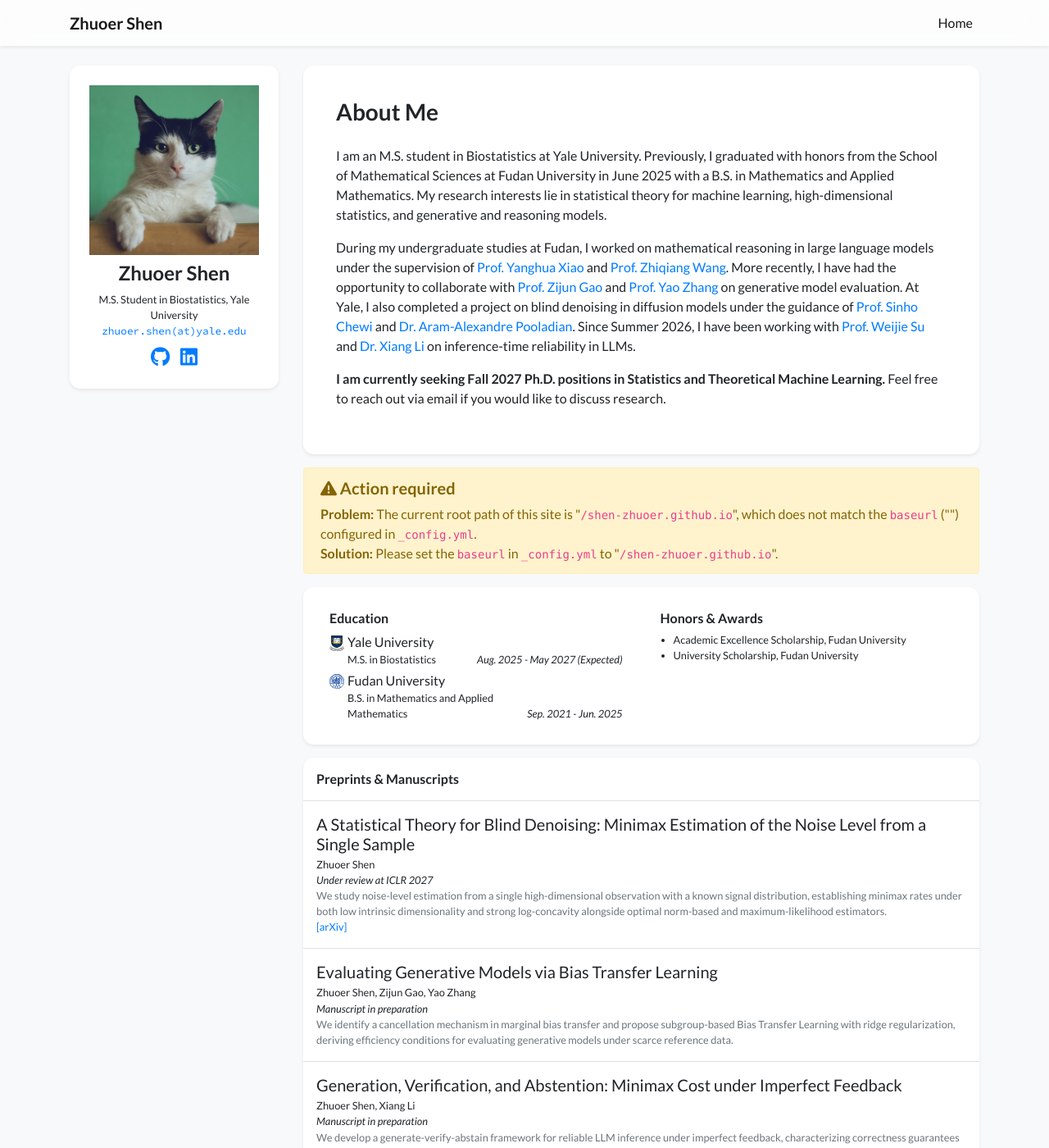
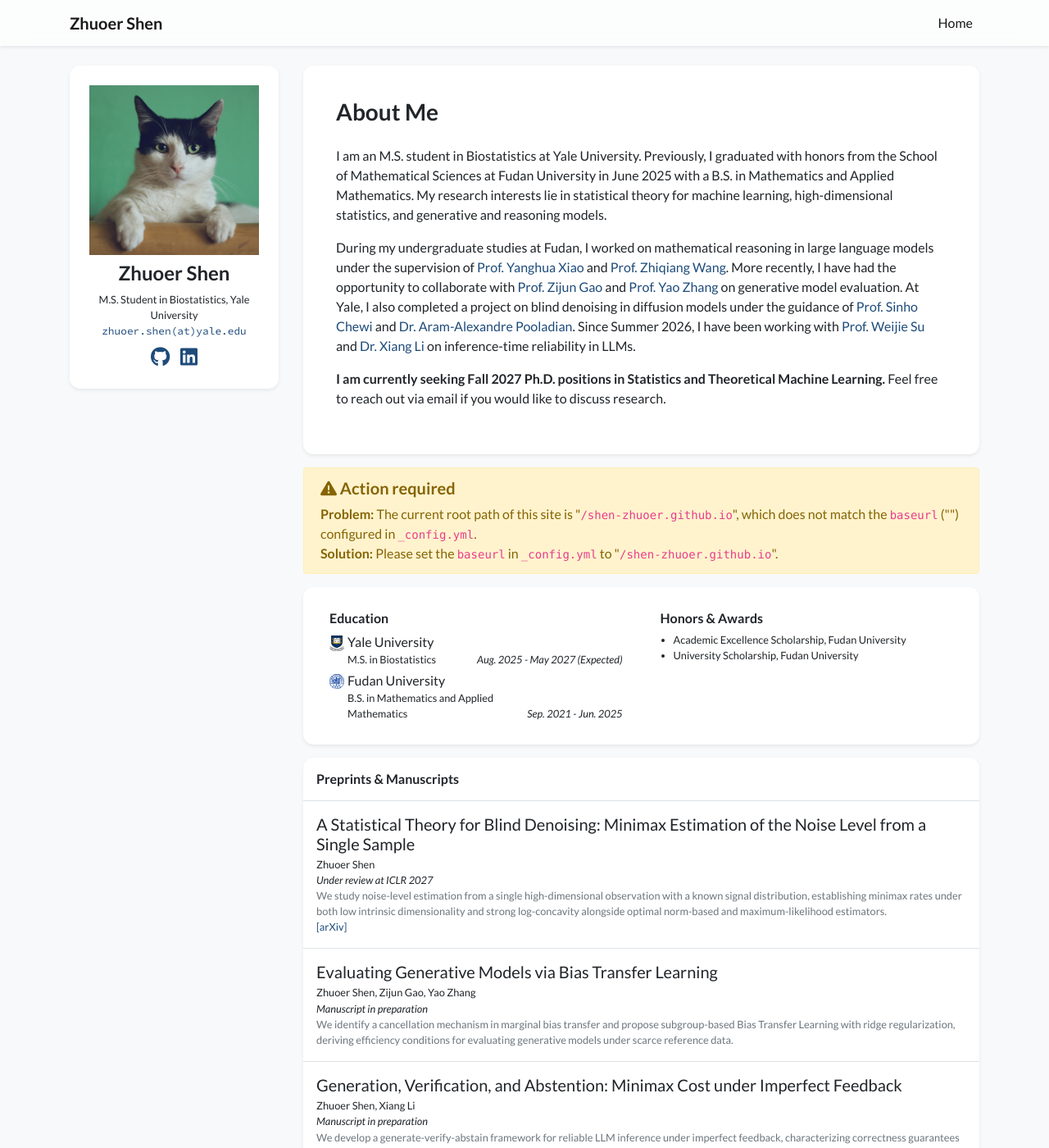
Before and after one commit to shen-zhuoer/shen-zhuoer.github.io, a Jekyll site: the page built from index.html, in a window 1280 px wide and 1400 px high. Shown: the whole window at 82% size. Built offline with Jekyll 4.4.1, drawn with Linux system fonts in a browser that asks for light colours; nearby versions of some CDN libraries; a style sheet for code colours, icons or effects is not loaded.

Commit message:
Add styles for anchor tags and hover effects

```diff
--- a/assets/css/global.css
+++ b/assets/css/global.css
@@ -150,3 +150,11 @@ div.lazy {
         transition: none;
     }
 }
+
+a {
+    color: #1e4b7a;
+}
+a:hover {
+    color: #0f2e4d;
+    text-decoration: underline;
+}
```
